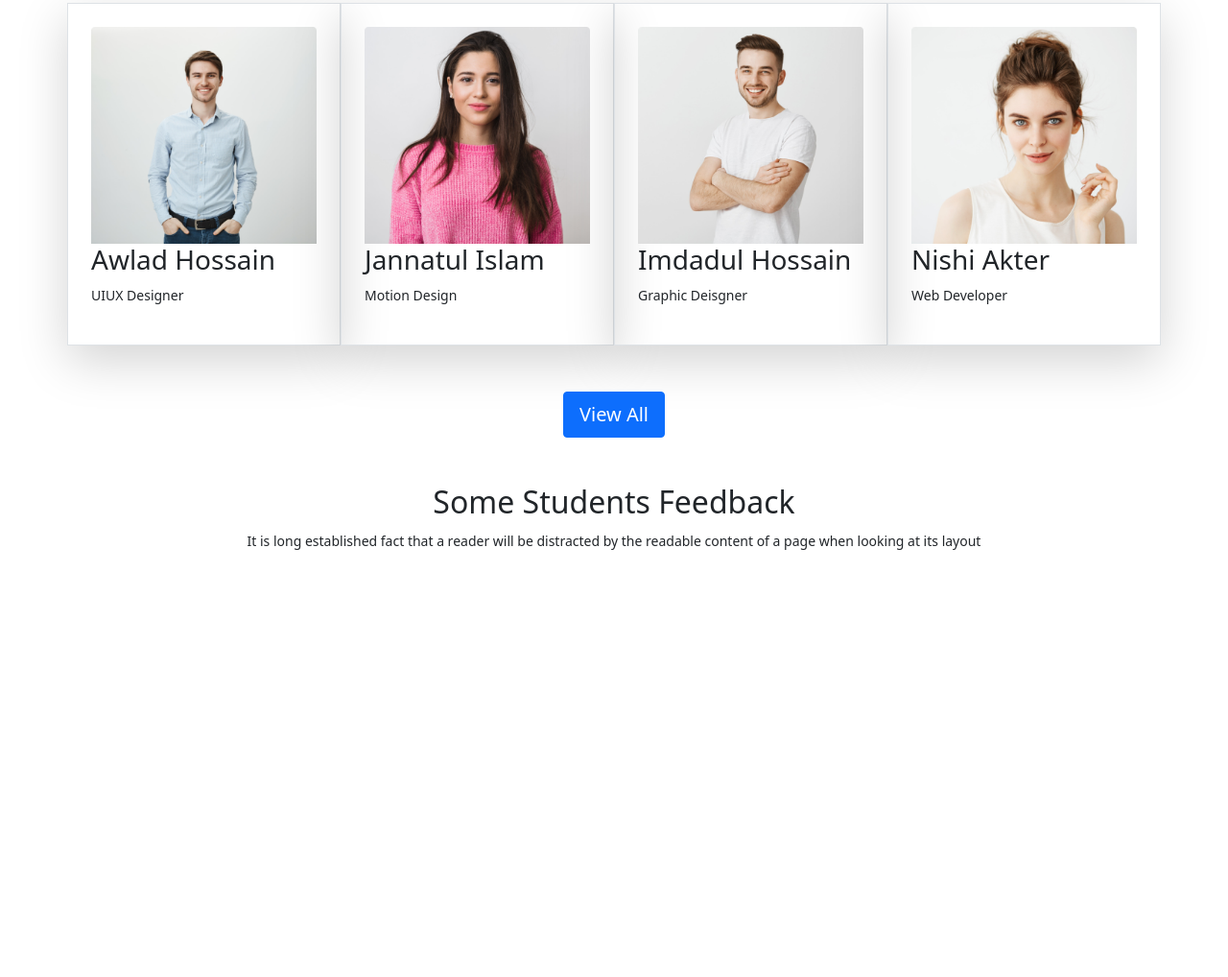
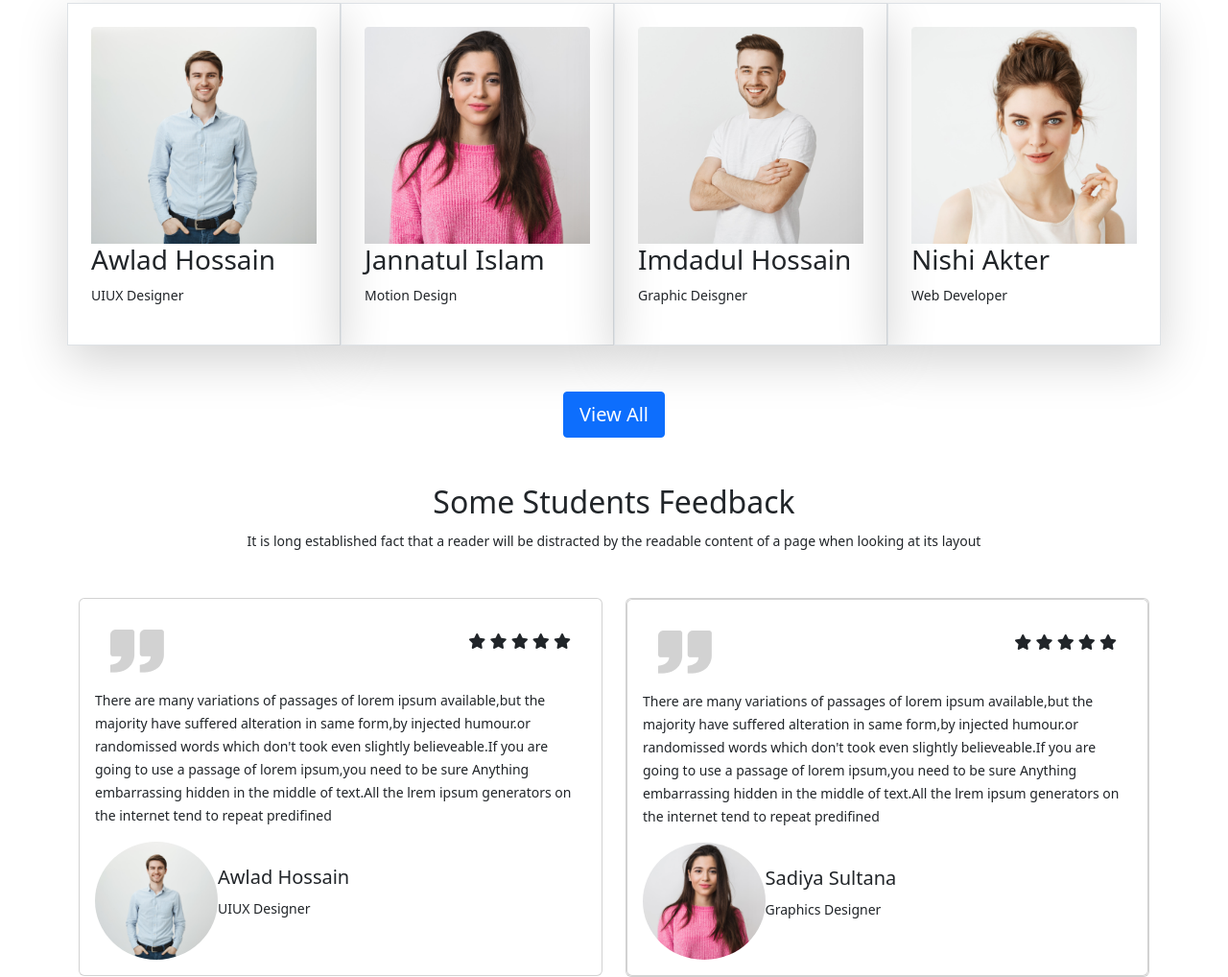
Before and after one commit to Rajumia1/3rd-Assignment, a plain HTML site: page index.html in a window 1280 px wide. Shown: the part 2918-3936 px from the top of the page at 96% size. Before the commit the page ends 3541 px from the top, so only its background shows below. Drawn offline with nearby package versions, Linux system fonts and the light colour scheme.

Commit message:
Student-feedback-added

```diff
--- a/index.html
+++ b/index.html
@@ -311,6 +311,98 @@
         </div>
 
     </section>
+
+    <!-- students feedback clear-->
+    <section class="container">
+        <div class="row">
+            <div class="col-sm-6">
+                <div class="card p-3">
+                    <div class="card-body d-flex justify-content-between">
+                        <div>
+                            <img class="img-fluid" src="./images/comma.png" alt="">
+                        </div>
+                        <div class="">
+                            <i class="fa-solid fa-star"></i>
+                            <i class="fa-solid fa-star"></i>
+                            <i class="fa-solid fa-star"></i>
+                            <i class="fa-solid fa-star"></i>
+                            <i class="fa-solid fa-star last"></i>
+                        </div>
+
+                    </div>
+                    <p><small>There are many variations of passages of lorem ipsum available,but the
+                            majority
+                            have
+                            suffered
+                            alteration in same form,by injected humour.or randomissed words which don't took even
+                            slightly
+                            believeable.If you are going to use a passage of lorem ipsum,you need to be sure
+                            Anything
+                            embarrassing hidden in the middle of text.All the lrem ipsum generators on the internet tend
+                            to
+                            repeat predifined</small></p>
+                    <div class="d-flex align-items-center">
+
+                        <img class="img-fluid rounded-circle w-25" src="./images/student/student-1.png" alt="">
+
+                        <div class="p-">
+                            <h3 class="fs-5">Awlad Hossain</h3>
+                            <p class=""><small>UIUX Designer</small></p>
+                        </div>
+
+                    </div>
+                </div>
+
+            </div>
+            <div class="col-sm-6">
+                <div class="card">
+                    <div class="card p-3">
+                        <div class="card-body d-flex justify-content-between">
+                            <div>
+                                <img class="img-fluid" src="./images/comma.png" alt="">
+                            </div>
+                            <div>
+                                <i class="fa-solid fa-star"></i>
+                                <i class="fa-solid fa-star"></i>
+                                <i class="fa-solid fa-star"></i>
+                                <i class="fa-solid fa-star"></i>
+                                <i class="fa-solid fa-star last"></i>
+                            </div>
+
+                        </div>
+                        <p><small>There are many variations of passages of lorem ipsum available,but the
+                                majority
+                                have
+                                suffered
+                                alteration in same form,by injected humour.or randomissed words which don't took even
+                                slightly
+                                believeable.If you are going to use a passage of lorem ipsum,you need to be sure
+                                Anything
+                                embarrassing hidden in the middle of text.All the lrem ipsum generators on the internet
+                                tend
+                                to
+                                repeat predifined</small></p>
+
+                        <div class="d-flex align-items-center">
+
+                            <img class="img-fluid rounded-circle w-25" src="./images/student/student-2.png" alt="">
+
+                            <div class="p-">
+                                <h3 class="fs-5">Sadiya Sultana</h3>
+                                <p class=""><small>Graphics Designer</small></p>
+                            </div>
+
+
+                        </div>
+
+                    </div>
+
+                </div>
+
+            </div>
+
+        </div>
+    </section>
     <script src="https://cdn.jsdelivr.net/npm/bootstrap@5.2.0/dist/js/bootstrap.bundle.min.js"
         integrity="sha384-A3rJD856KowSb7dwlZdYEkO39Gagi7vIsF0jrRAoQmDKKtQBHUuLZ9AsSv4jD4Xa"
         crossorigin="anonymous"></script>
```
